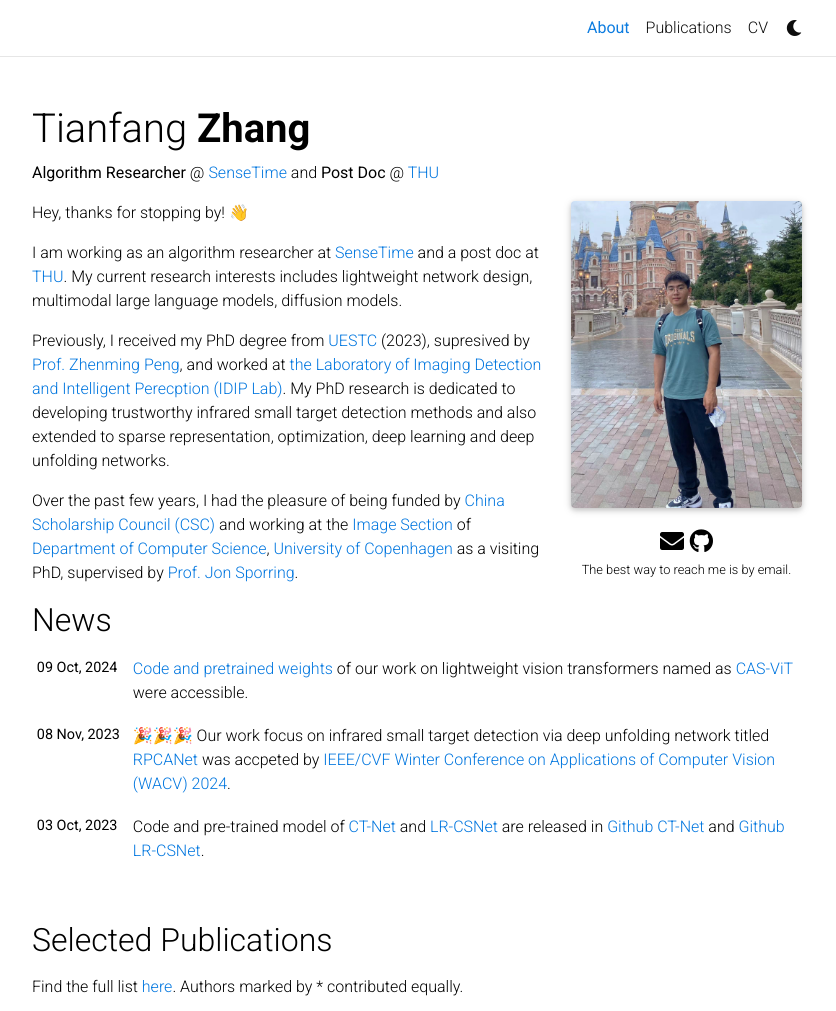
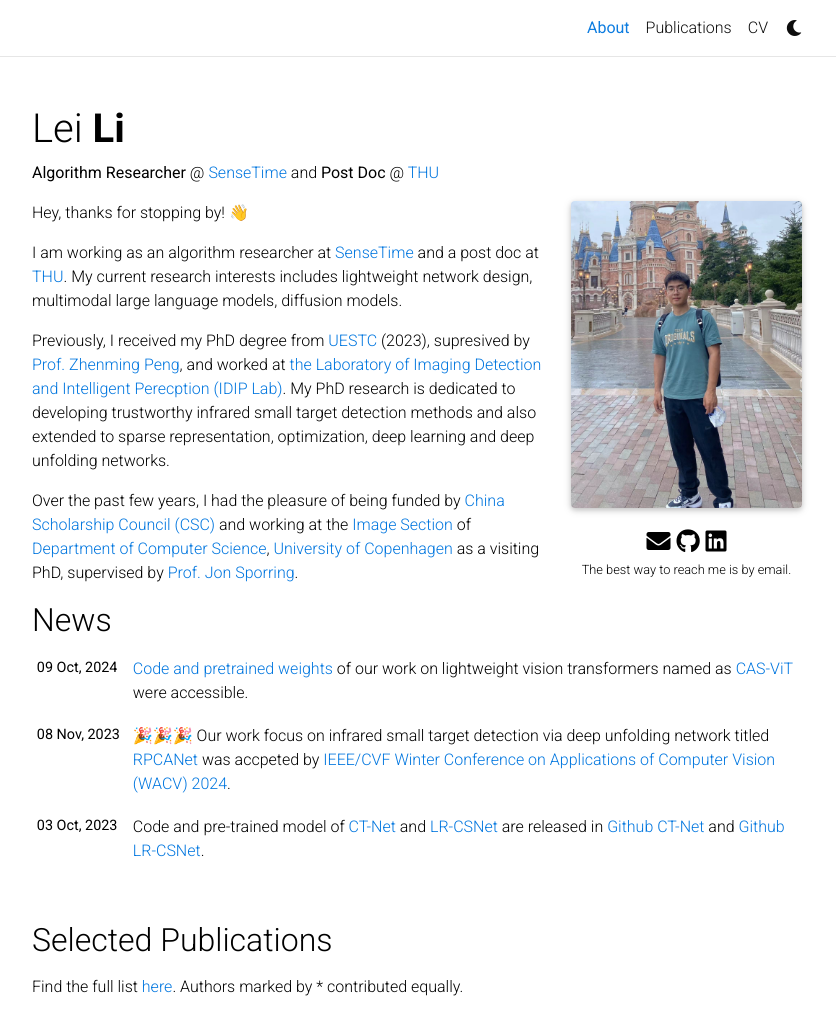
Before and after one commit to llei66/li-lei.github.io, a Jekyll site: the page built from _pages/about.md, in a window 1280 px wide and 1185 px high, cut to the strip 0-1011 px from the top of the window. Shown: the whole strip, without its empty margins (223-1059 px from the left). Built offline with Jekyll 4.4.1, drawn with Linux system fonts in a browser that asks for light colours; full-size pictures stand in for the smaller copies a plugin makes; comment, search, counter and statistics services are not loaded; a style sheet for code colours, icons or effects is not loaded; some of the changed text lies outside the part shown.

Commit message:
Update _config.yml

```diff
--- a/_config.yml
+++ b/_config.yml
@@ -3,10 +3,10 @@
 # -----------------------------------------------------------------------------
 
 title: blank # the website title (if blank, full name will be used instead)
-first_name: Tianfang
+first_name: Lei
 middle_name:
-last_name: Zhang
-email: sparkcarleton@gmail.com
+last_name: Li
+email: lilei@di.ku.dk
 description: > # the ">" symbol means to ignore newlines until "footer_text:"
   A simple, whitespace theme for academics. Based on [*folio](https://github.com/bogoli/-folio) design.
 footer_text: >
@@ -18,7 +18,7 @@ keywords: jekyll, jekyll-theme, academic-website, portfolio-website  # add your
 lang: en # the language of your site (for example: en, fr, cn, ru, etc.)
 icon: 🎓 # the emoji used as the favicon (alternatively, provide image name in /assets/img/)
 
-url: https://tianfang-zhang.github.io # the base hostname & protocol for your site
+url: https://li-lei.github.io # the base hostname & protocol for your site
 baseurl: # /al-folio # the subpath of your site, e.g. /blog/
 last_updated: false # set to true if you want to display last updated in the footer
 impressum_path:  # set to path to include impressum link in the footer, use the same path as permalink in a page, helps to conform with EU GDPR
@@ -71,16 +71,16 @@ og_image: # The site-wide (default for all links) Open Graph preview image
 # Social integration
 # -----------------------------------------------------------------------------
 
-github_username: Tianfang-Zhang # your GitHub user name
+github_username: llei66 # your GitHub user name
 gitlab_username: # your GitLab user name
 twitter_username: # your Twitter handle
 mastodon_username: # your mastodon instance+username in the format instance.tld/@username
-linkedin_username: # your LinkedIn user name
+linkedin_username: lei-li-265832166 # your LinkedIn user name
 telegram_username: # your Telegram user name
-scholar_userid: ROZkiXQAAAAJ # your Google Scholar ID
+scholar_userid: DOyVxx0AAAAJ # your Google Scholar ID
 semanticscholar_id: # your Semantic Scholar ID
 whatsapp_number: # your WhatsApp number (full phone number in international format. Omit any zeroes, brackets, or dashes when adding the phone number in international format.)
-orcid_id: 0000-0003-4183-7053 # your ORCID ID
+orcid_id:  # your ORCID ID
 medium_username: # your Medium username
 quora_username: # your Quora username
 publons_id: # your ID on Publons
```
